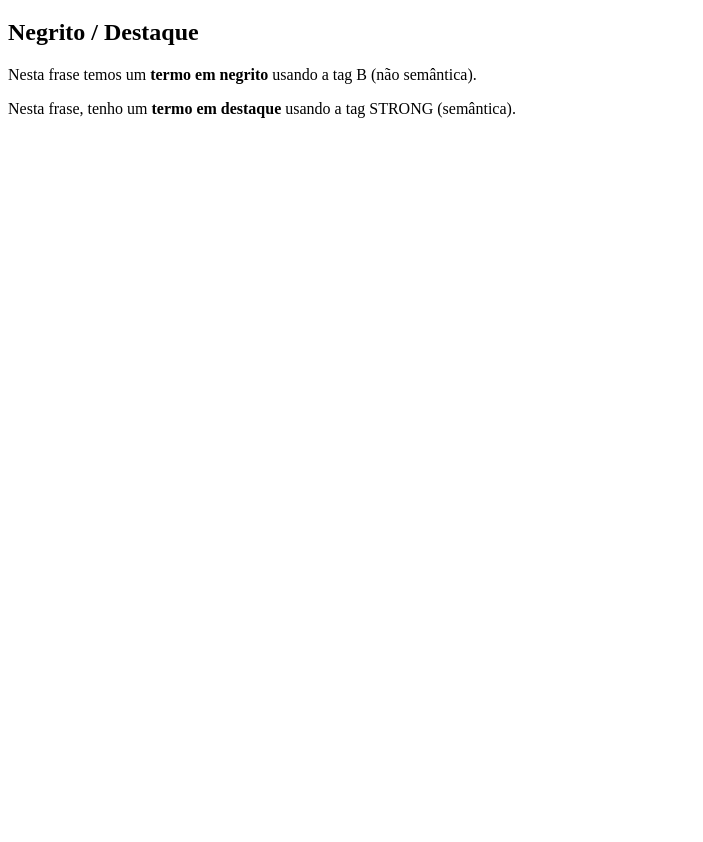
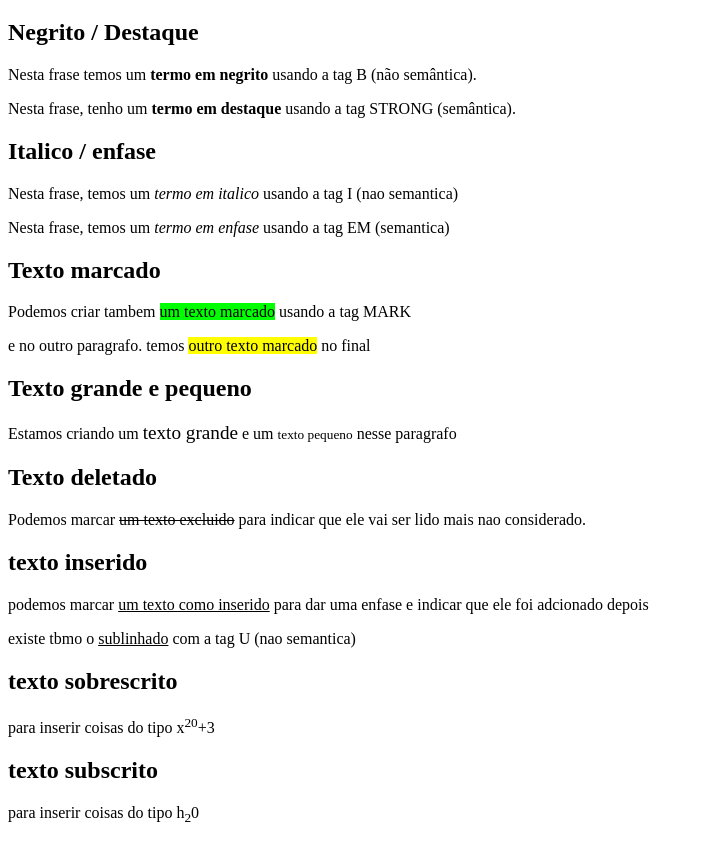
Before and after one commit to JoaoPedrinho013/Curso-de-HTML-e-CSS, a plain HTML site: page exercicios/ex008/index.html in a window 1280 px wide. Shown: the part 61-903 px from the top of the page, without its empty margins (0-703 px from the left). Before the commit the page ends 800 px from the top, so only its background shows below. Drawn offline with Linux system fonts and the light colour scheme.

Commit message:
Update index.html

```diff
--- a/exercicios/ex008/index.html
+++ b/exercicios/ex008/index.html
@@ -1,14 +1,35 @@
 <!DOCTYPE html>
 <html lang="pt-br">
+
 <head>
     <meta charset="UTF-8">
     <meta name="viewport" content="width=device-width, initial-scale=1.0">
     <title>Formatação dos Textos</title>
 </head>
+
 <body>
     <h1>Principais formatoções</h1>
     <h2>Negrito / Destaque</h2>
     <p>Nesta frase temos um <b>termo em negrito</b> usando a tag B (não semântica).</p>
     <p>Nesta frase, tenho um <strong>termo em destaque</strong> usando a tag STRONG (semântica).</p>
+    <h2>Italico / enfase</h2>
+    <p>Nesta frase, temos um <i>termo em italico</i> usando a tag I (nao semantica)</p>
+    <p>Nesta frase, temos um <em>termo em enfase</em> usando a tag EM (semantica)</p>
+    <h2>Texto marcado</h2>
+    <p>Podemos criar tambem <mark style="background-color: lime;">um texto marcado</mark> usando a tag MARK</p>
+    <p>e  no outro paragrafo. temos <mark> outro texto marcado</mark> no final</p>
+    <h2>Texto grande e pequeno</h2>
+    <p>Estamos criando um <big>texto grande</big> e um <small>texto pequeno</small> nesse paragrafo</p>
+    <h2>Texto deletado</h2>
+    <p>Podemos marcar <del>um texto excluido</del> para indicar que ele vai ser lido mais nao considerado.</p>
+    <h2>texto inserido</h2>
+    <p>podemos marcar <ins>um texto como inserido</ins> para dar uma enfase e indicar que ele foi adcionado depois</p>
+    <p>existe tbmo o <u>sublinhado</u> com a tag U (nao semantica)</p>
+
+    <h2>texto sobrescrito</h2>
+    <p>para inserir coisas do tipo x<sup>20</sup>+3</p>
+    <h2>texto subscrito</h2>
+    <p>para inserir coisas do tipo h<sub>2</sub>0</p>
 </body>
+
 </html>
```
